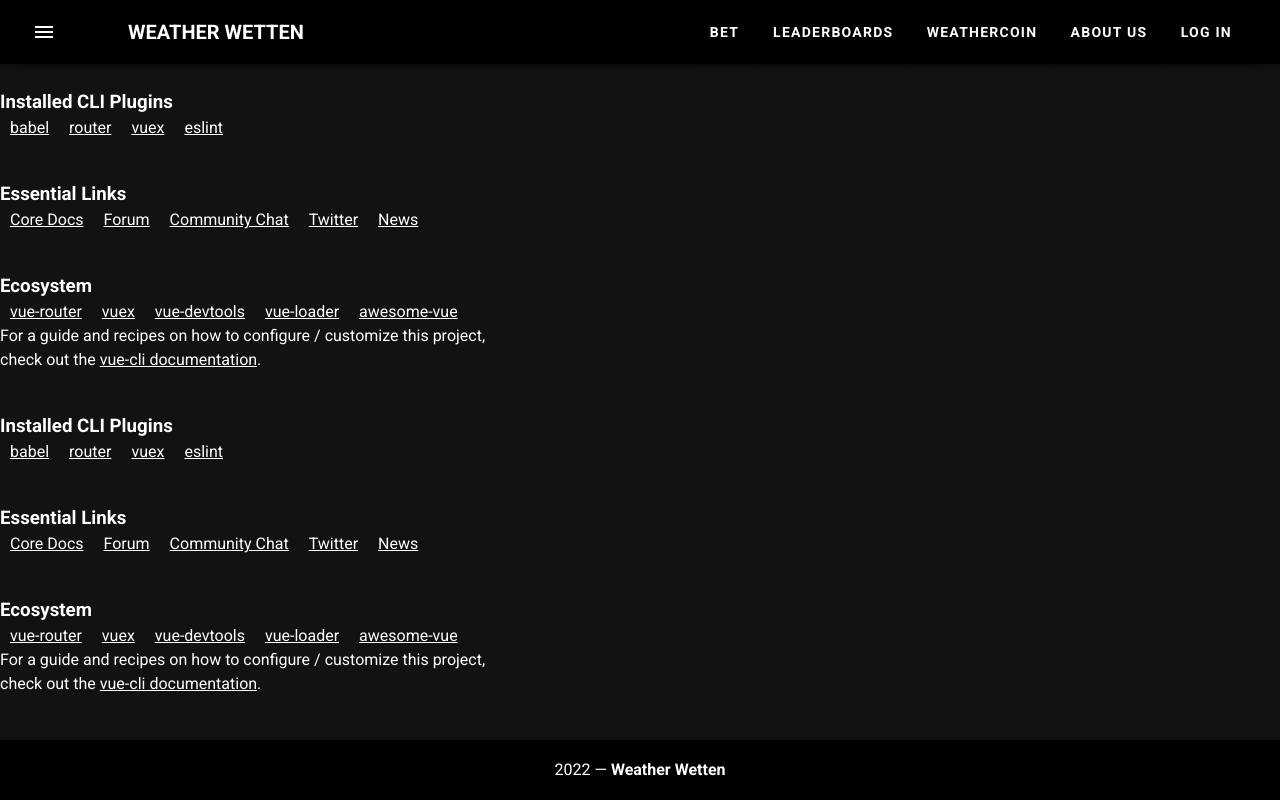
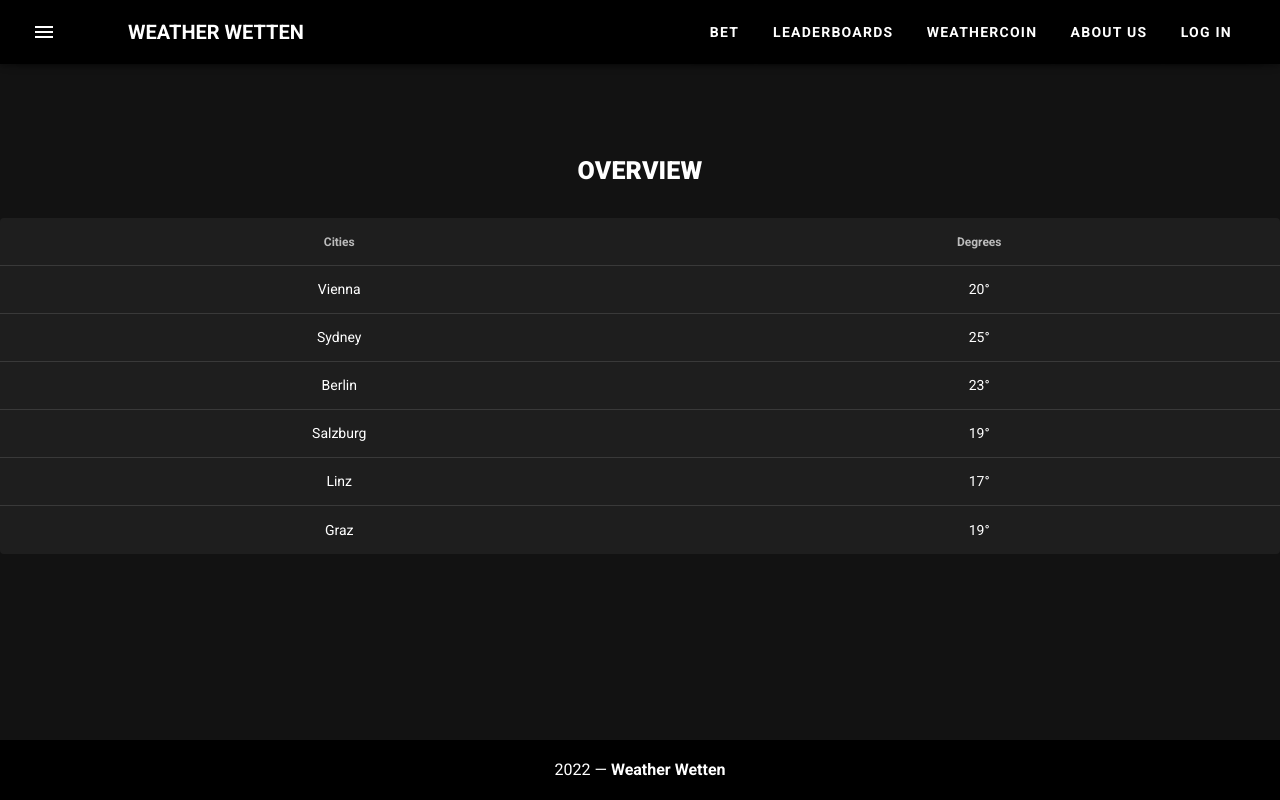
Before and after one commit to 0xProtocol/weatherwetten.nuxt, a Nuxt app: page /bet in a window 1280 px wide. Shown: the top 800 px of the page. Built offline with nearby package versions, Linux system fonts and the light colour scheme.

Commit message:
Added a little bit of bet page

```diff
--- /dev/null
+++ b/components/BettingIntro.vue
@@ -0,0 +1,18 @@
+<template>
+  <v-card flat color="transparent" >
+    <v-card-text class="white--text font-weight-black text-center d-flex flex-column align-center justify-center headingClass">OVERVIEW</v-card-text>  </v-card>
+</template>
+
+<script>
+export default {
+  data() {
+    return {}}}
+</script>
+
+<!-- Add "scoped" attribute to limit CSS to this component only -->
+<style scoped lang="scss">
+.headingClass
+{
+  margin-top: 80px;
+}
+</style>
--- /dev/null
+++ b/components/BettingTable.vue
@@ -0,0 +1,67 @@
+<template>
+  <v-simple-table class="table">
+      <thead>
+      <tr>
+        <th class="text-center">
+          Cities
+        </th>
+        <th class="text-center">
+          Degrees
+        </th>
+      </tr>
+      </thead>
+      <tbody>
+      <tr
+        v-for="item in bets"
+        :key="item.name"
+      >
+        <td class="text-center">{{ item.name }}</td>
+        <td class="text-center">{{ item.degrees }}</td>
+      </tr>
+      </tbody>
+  </v-simple-table>
+</template>
+
+<script>
+export default {
+  data() {
+    return {
+      bets: [
+        {
+          name: 'Vienna',
+          degrees: '20°',
+        },
+        {
+          name: 'Sydney',
+          degrees: '25°',
+        },
+        {
+          name: 'Berlin',
+          degrees: '23°',
+        },
+        {
+          name: 'Salzburg',
+          degrees: '19°',
+        },
+        {
+          name: 'Linz',
+          degrees: '17°',
+        },
+        {
+          name: 'Graz',
+          degrees: '19°',
+        },
+      ],
+    }
+  },
+}
+</script>
+
+<!-- Add "scoped" attribute to limit CSS to this component only -->
+<style scoped lang="scss">
+.table
+{
+  margin-top: 20px;
+
+}
+</style>
--- a/pages/bet.vue
+++ b/pages/bet.vue
@@ -1,13 +1,12 @@
 <template>
   <v-app>
     <nav-bar2/>
-    <HelloWorld/>
-    <HelloWorld/>
-    <HelloWorld/>
-    <HelloWorld/>
-    <HelloWorld/>
+    <v-main>
+      <BettingIntro/>
+    <BettingTable/>
+      </v-main>
     <Footer/>
-</v-app>
+  </v-app>
 </template>
 
 <script>
@@ -32,14 +31,17 @@ export default {
 h3 {
   margin: 40px 0 0;
 }
+
 ul {
   list-style-type: none;
   padding: 0;
 }
+
 li {
   display: inline-block;
   margin: 0 10px;
 }
+
 a {
   color: #42b983;
 }
```
